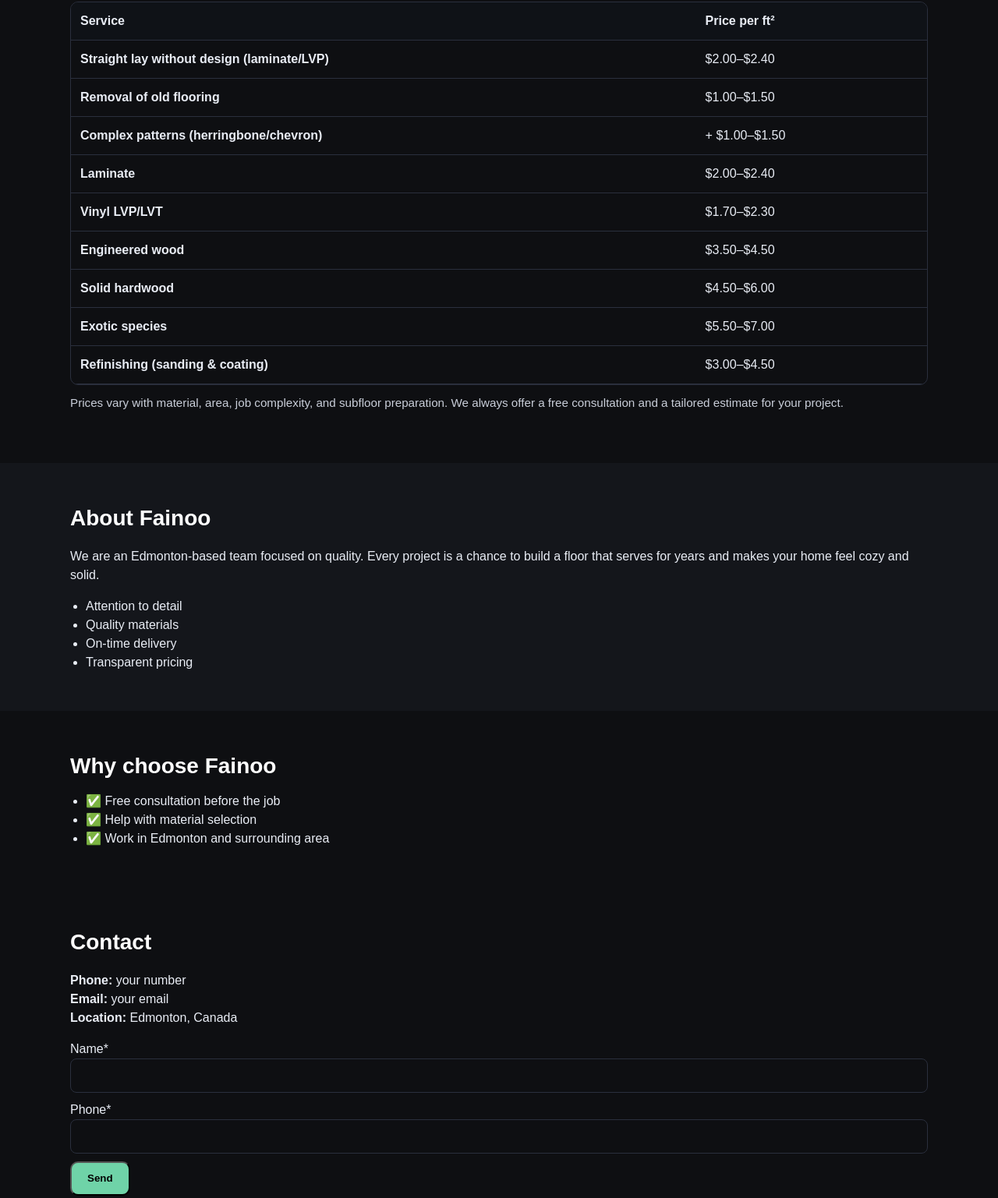
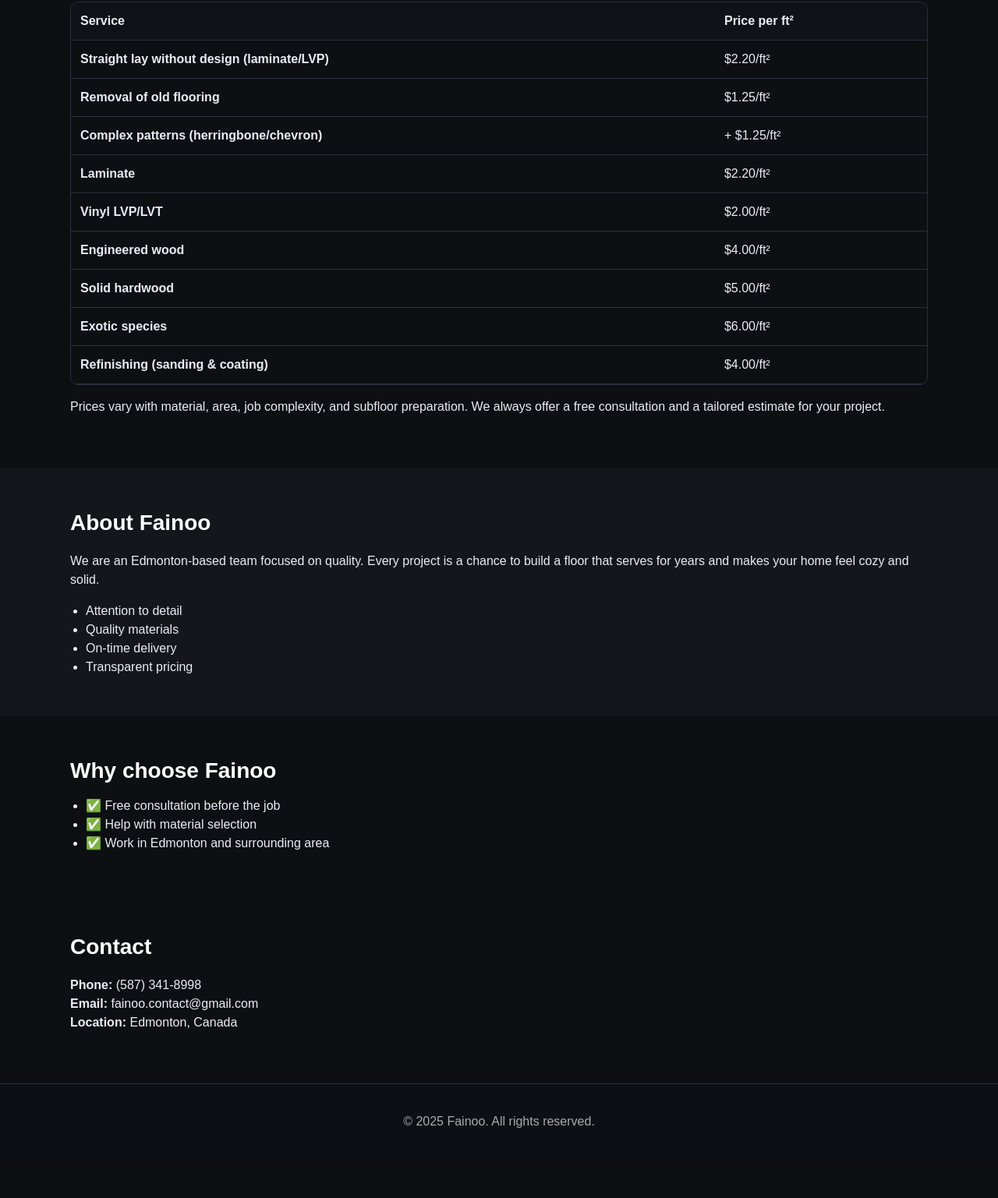
Before and after one commit to oleh932015-arch/fainoo-v5, a plain HTML site: page index.html in a window 1280 px wide. Shown: the part 867-2404 px from the top of the page at 78% size. After the commit the page ends 2354 px from the top, so only its background shows below. Drawn offline with Linux system fonts and the light colour scheme.

Commit message:
Add files via upload

```diff
--- a/index.html
+++ b/index.html
@@ -53,11 +53,6 @@
   table{width:100%;border-collapse:collapse}
   th,td{border-bottom:1px solid var(--line);padding:12px;text-align:left;white-space:nowrap}
   thead th{position:sticky;top:0;background:#0f1217}
-  /* Forms */
-  .form label{display:block;margin:10px 0}
-  input{width:100%;padding:12px;border-radius:8px;border:1px solid var(--line);background:var(--bg);color:#fff;min-height:44px}
-  button{cursor:pointer}
-  .note{color:var(--muted);font-size:.95rem;margin-top:12px}
   /* Footer */
   .site-footer{background:#0c0f13;padding:20px 0;text-align:center;color:#aaa;border-top:1px solid var(--line)}
   /* Accessibility helper for hidden text */
@@ -161,22 +156,21 @@
         <div>
           <h2 data-i18n="contact.title">Contact</h2>
           <p>
-            <strong data-i18n="contact.phone_label">Phone:</strong> <a id="contact-phone" href="tel:+1XXXXXXXXXX">your number</a><br/>
-            <strong data-i18n="contact.email_label">Email:</strong> <a id="contact-email" href="mailto:you@example.com">your email</a><br/>
-            <strong data-i18n="contact.location_label">Location:</strong> <span data-i18n="contact.location_value">Edmonton, Canada</span>
+            <strong data-i18n="contact.phone_label">Phone:</strong>
+            <a id="contact-phone" href="tel:+15873418998">(587) 341-8998</a><br/>
+            <strong data-i18n="contact.email_label">Email:</strong>
+            <a id="contact-email" href="mailto:fainoo.contact@gmail.com">fainoo.contact@gmail.com</a><br/>
+            <strong data-i18n="contact.location_label">Location:</strong>
+            <span data-i18n="contact.location_value">Edmonton, Canada</span>
           </p>
         </div>
-        <form class="form" onsubmit="handleSubmit(event)">
-          <label><span data-i18n="form.name">Name*</span> <input required name="name" autocomplete="name"/></label>
-          <label><span data-i18n="form.phone">Phone*</span> <input required name="phone" autocomplete="tel"/></label>
-          <button class="btn btn-primary" type="submit" data-i18n="form.send">Send</button>
-        </form>
+        <!-- Form removed per user request -->
       </div>
     </section>
   </main>
 
   <!-- Floating mobile call button (circular) -->
-  <a id="call-fab" class="call-fab" href="tel:+1XXXXXXXXXX" aria-label="Call">
+  <a id="call-fab" class="call-fab" href="tel:+15873418998" aria-label="Call">
     <svg viewBox="0 0 24 24" xmlns="http://www.w3.org/2000/svg" aria-hidden="true">
       <path d="M6.62 10.79a15.05 15.05 0 006.59 6.59l2.2-2.2a1 1 0 011.01-.24c1.11.37 2.3.57 3.53.57a1 1 0 011 1v3.5a1 1 0 01-1 1C11.85 20.02 3.98 12.15 3.98 2.5a1 1 0 011-1H8.5a1 1 0 011 1c0 1.23.2 2.42.57 3.53a1 1 0 01-.24 1.01l-2.2 2.2z" fill="#000"/>
     </svg>
@@ -190,10 +184,10 @@
   </footer>
 
   <script>
-  // i18n dictionaries
+  // i18n dictionaries (updated fixed prices)
   const i18n = {
     en: {
-      metaDesc: "Fainoo: professional flooring installation in Edmonton. Labour-only pricing for laminate, LVP/LVT, engineered and solid hardwood, exotic species, refinishing, and more.",
+      metaDesc: "Fainoo: professional flooring installation in Edmonton. Labour-only fixed pricing for laminate, LVP/LVT, engineered and solid hardwood, exotic species, refinishing, and more.",
       nav: {home:"Home", services:"Services", prices:"Prices", about:"About", why:"Why us", contact:"Contact"},
       hero: {
         title:"Quality flooring installation in Edmonton",
@@ -218,15 +212,15 @@
         th_service:"Service",
         th_price:"Price per ft²",
         rows:[
-          ["Straight lay without design (laminate/LVP)", "$2.00–$2.40"],
-          ["Removal of old flooring", "$1.00–$1.50"],
-          ["Complex patterns (herringbone/chevron)", "+ $1.00–$1.50"],
-          ["Laminate", "$2.00–$2.40"],
-          ["Vinyl LVP/LVT", "$1.70–$2.30"],
-          ["Engineered wood", "$3.50–$4.50"],
-          ["Solid hardwood", "$4.50–$6.00"],
-          ["Exotic species", "$5.50–$7.00"],
-          ["Refinishing (sanding & coating)", "$3.00–$4.50"]
+          ["Straight lay without design (laminate/LVP)", "$2.20/ft²"],
+          ["Removal of old flooring", "$1.25/ft²"],
+          ["Complex patterns (herringbone/chevron)", "+ $1.25/ft²"],
+          ["Laminate", "$2.20/ft²"],
+          ["Vinyl LVP/LVT", "$2.00/ft²"],
+          ["Engineered wood", "$4.00/ft²"],
+          ["Solid hardwood", "$5.00/ft²"],
+          ["Exotic species", "$6.00/ft²"],
+          ["Refinishing (sanding & coating)", "$4.00/ft²"]
         ],
         note:"Prices vary with material, area, job complexity, and subfloor preparation. We always offer a free consultation and a tailored estimate for your project."
       },
@@ -246,12 +240,11 @@
         location_label:"Location:",
         location_value:"Edmonton, Canada"
       },
-      form:{name:"Name*", phone:"Phone*", send:"Send"},
       footer:{rights:"All rights reserved."},
       fab:{call:"Call", aria:"Call"}
     },
     fr: {
-      metaDesc: "Fainoo : service professionnel de pose de planchers à Edmonton. Tarifs de main-d'œuvre pour le stratifié, le vinyle LVP/LVT, le bois d'ingénierie et massif, les essences exotiques et la rénovation (sablage & finition).",
+      metaDesc: "Fainoo : service professionnel de pose de planchers à Edmonton. Tarifs fixes (main-d'œuvre) pour le stratifié, le vinyle LVP/LVT, le bois d'ingénierie et massif, les essences exotiques et la rénovation (sablage & finition).",
       nav: {home:"Accueil", services:"Services", prices:"Tarifs", about:"À propos", why:"Pourquoi nous", contact:"Contact"},
       hero: {
         title:"Pose de planchers de qualité à Edmonton",
@@ -276,15 +269,15 @@
         th_service:"Service",
         th_price:"Prix par pi²",
         rows:[
-          ["Pose droite sans design (stratifié/LVP)", "2,00–2,40 $"],
-          ["Dépose de l'ancien revêtement", "1,00–1,50 $"],
-          ["Schémas complexes (bâtons rompus/chevron)", "+ 1,00–1,50 $"],
-          ["Stratifié", "2,00–2,40 $"],
-          ["Vinyle LVP/LVT", "1,70–2,30 $"],
-          ["Bois d'ingénierie", "3,50–4,50 $"],
-          ["Bois massif (Hardwood)", "4,50–6,00 $"],
-          ["Essences exotiques", "5,50–7,00 $"],
-          ["Rénovation (sablage & finition)", "3,00–4,50 $"]
+          ["Pose droite sans design (stratifié/LVP)", "2,20 $/pi²"],
+          ["Dépose de l'ancien revêtement", "1,25 $/pi²"],
+          ["Schémas complexes (bâtons rompus/chevron)", "+ 1,25 $/pi²"],
+          ["Stratifié", "2,20 $/pi²"],
+          ["Vinyle LVP/LVT", "2,00 $/pi²"],
+          ["Bois d'ingénierie", "4,00 $/pi²"],
+          ["Bois massif (Hardwood)", "5,00 $/pi²"],
+          ["Essences exotiques", "6,00 $/pi²"],
+          ["Rénovation (sablage & finition)", "4,00 $/pi²"]
         ],
         note:"Les prix varient selon le matériau, la surface, la complexité des travaux et la préparation du support. Consultation gratuite et estimation personnalisée pour votre projet."
       },
@@ -304,7 +297,6 @@
         location_label:"Localisation :",
         location_value:"Edmonton, Canada"
       },
-      form:{name:"Nom*", phone:"Téléphone*", send:"Envoyer"},
       footer:{rights:"Tous droits réservés."},
       fab:{call:"Appeler", aria:"Appeler"}
     }
@@ -365,7 +357,7 @@
     // Meta description and <html lang>
     document.getElementById('meta-desc').setAttribute('content', i18n[lang].metaDesc);
     document.documentElement.setAttribute('lang', lang==='en'?'en-CA':'fr-CA');
-    // Save and set global for form messages
+    // Save and set global
     currentLang = lang;
     localStorage.setItem('lang', lang);
   }
@@ -386,12 +378,6 @@
     }
   }
 
-  // Form
-  function handleSubmit(e){
-    e.preventDefault();
-    alert(currentLang==='fr' ? 'Merci! Nous vous contacterons.' : 'Thanks! We will contact you.');
-  }
-
   // Init
   let currentLang = localStorage.getItem('lang') || 'en';
   document.getElementById('year').textContent = new Date().getFullYear();
```
